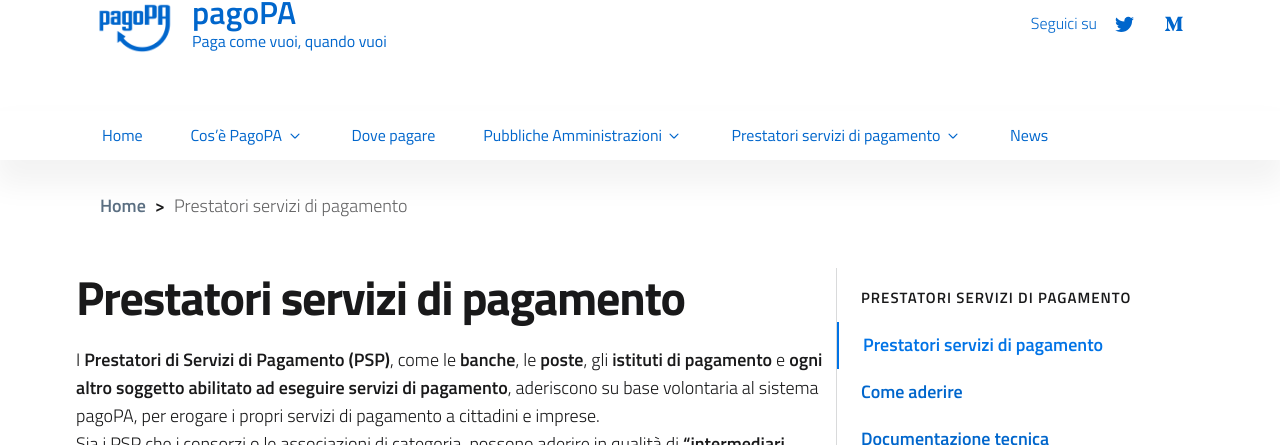
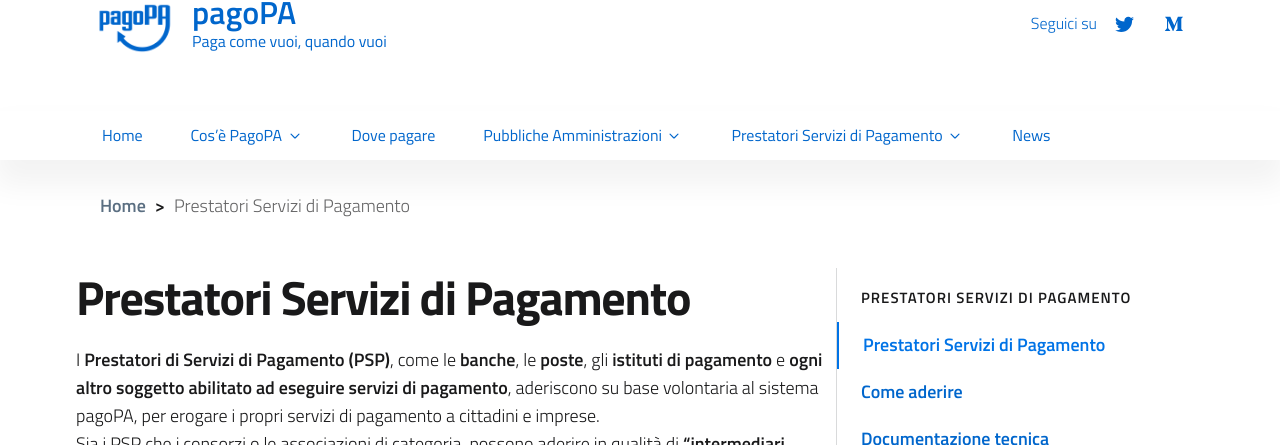
Before and after one commit to pagopa/site-pagopa.gov.it, a Jekyll site: the page built from it/prestatori-servizi-di-pagamento/index.md, in a window 1280 px wide and 1038 px high. Shown: the part 113-558 px from the top of the window. Built offline with Jekyll 4.4.1, drawn with Linux system fonts in a browser that asks for light colours.

```diff
--- a/it/prestatori-servizi-di-pagamento/index.md
+++ b/it/prestatori-servizi-di-pagamento/index.md
@@ -1,6 +1,6 @@
 ---
 layout: page
-title: Prestatori servizi di pagamento
+title: Prestatori Servizi di Pagamento
 description:
 lang: it
 ref: prestatori-servizi-di-pagamento
```
